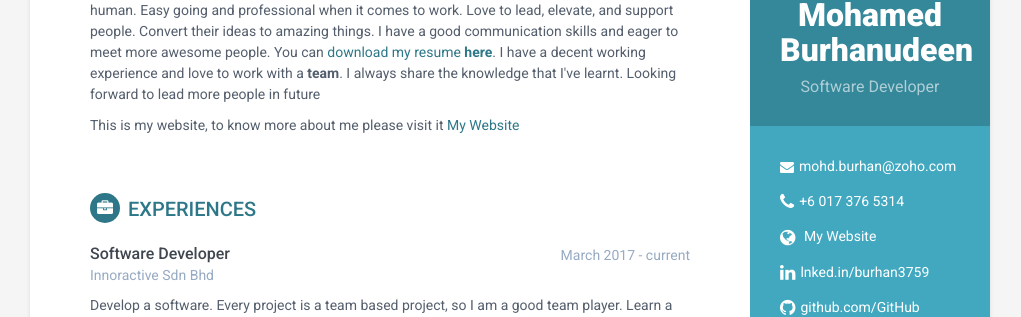
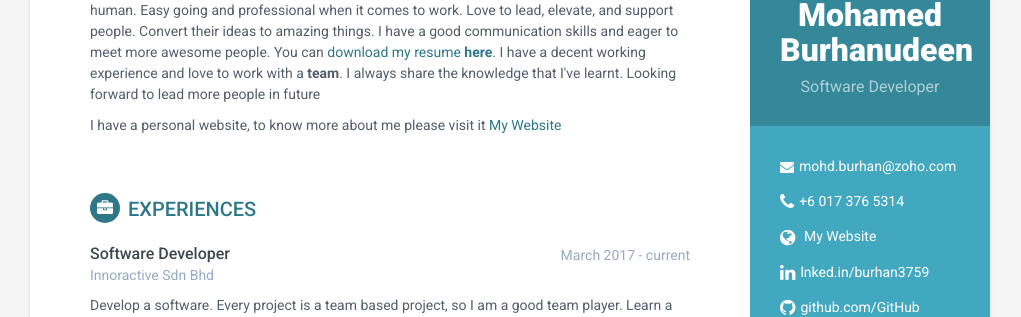
Before and after one commit to burhan3759/resume, a Jekyll site: the page built from index.html, in a window 1280 px wide. Shown: the part 161-478 px from the top of the page, without its empty margins (130-1151 px from the left). Built offline with Jekyll 4.4.1, drawn with Linux system fonts in a browser that asks for light colours.

Commit message:
1. update the words

```diff
--- a/_includes/career-profile.html
+++ b/_includes/career-profile.html
@@ -3,7 +3,7 @@
 <div class="summary">
     <p> I am an awesome person, my aim is to open a code school, Teaching codes and how to be human. Easy going and professional when it comes to work. Love to lead, elevate, and support people. Convert their ideas to amazing things. I have a good communication skills and eager to meet more awesome people. You can <a href="https://drive.google.com/uc?export=download&id=1ki4_PJJMf2InAqpz9C8mTLbEStgPVqad" target="_blank">download my resume <b>here</b></a>. I have a decent working experience and love to work with a <b>team</b>. I always share the knowledge that I've learnt. Looking forward to lead more people in future</p>
 
-    This is my website, to know more about me please visit it <a href="https://burhan3759.github.io/">My Website</a>
+    I have a personal website, to know more about me please visit it <a href="https://burhan3759.github.io/">My Website</a>
 
 </div><!--//summary-->
 </section><!--//section-->
```
